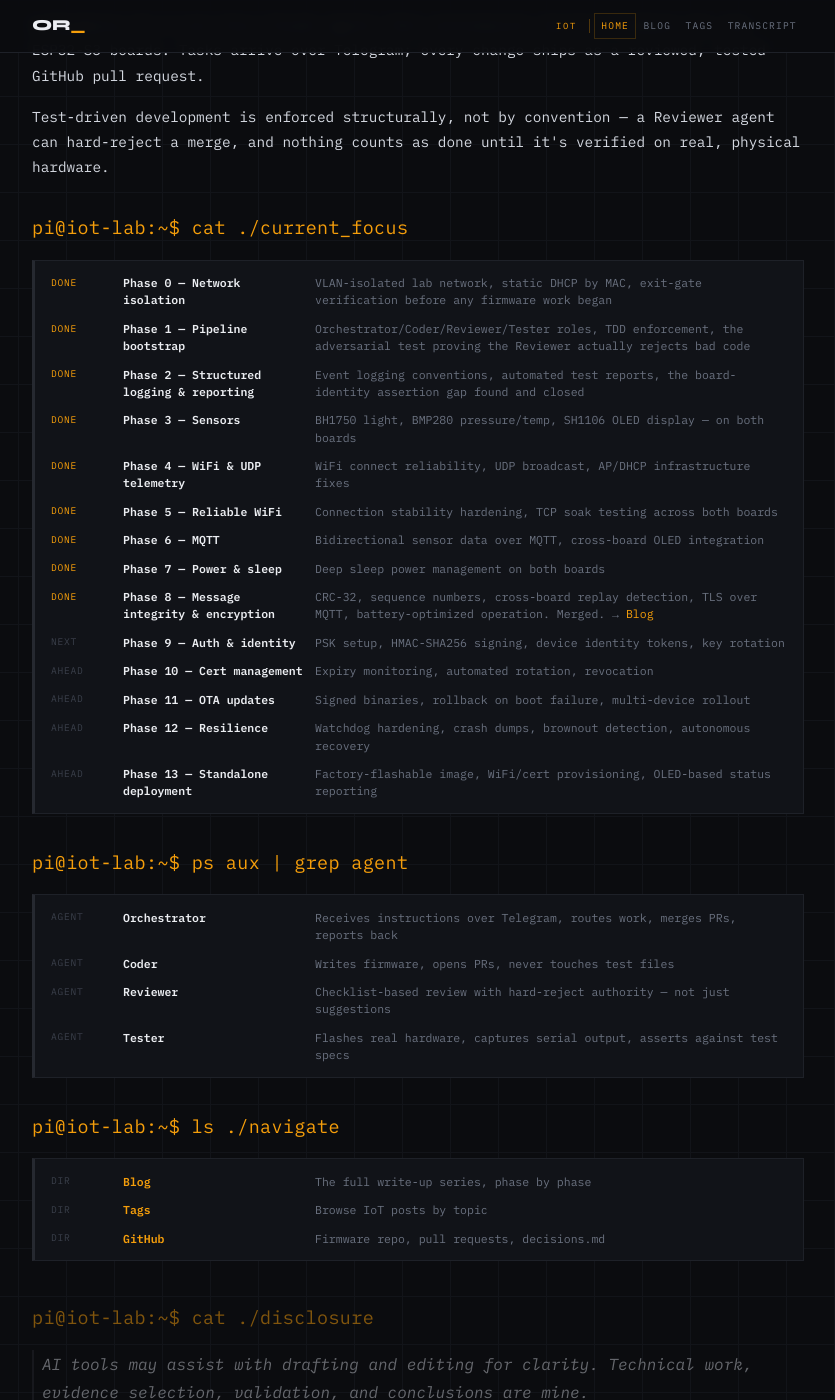
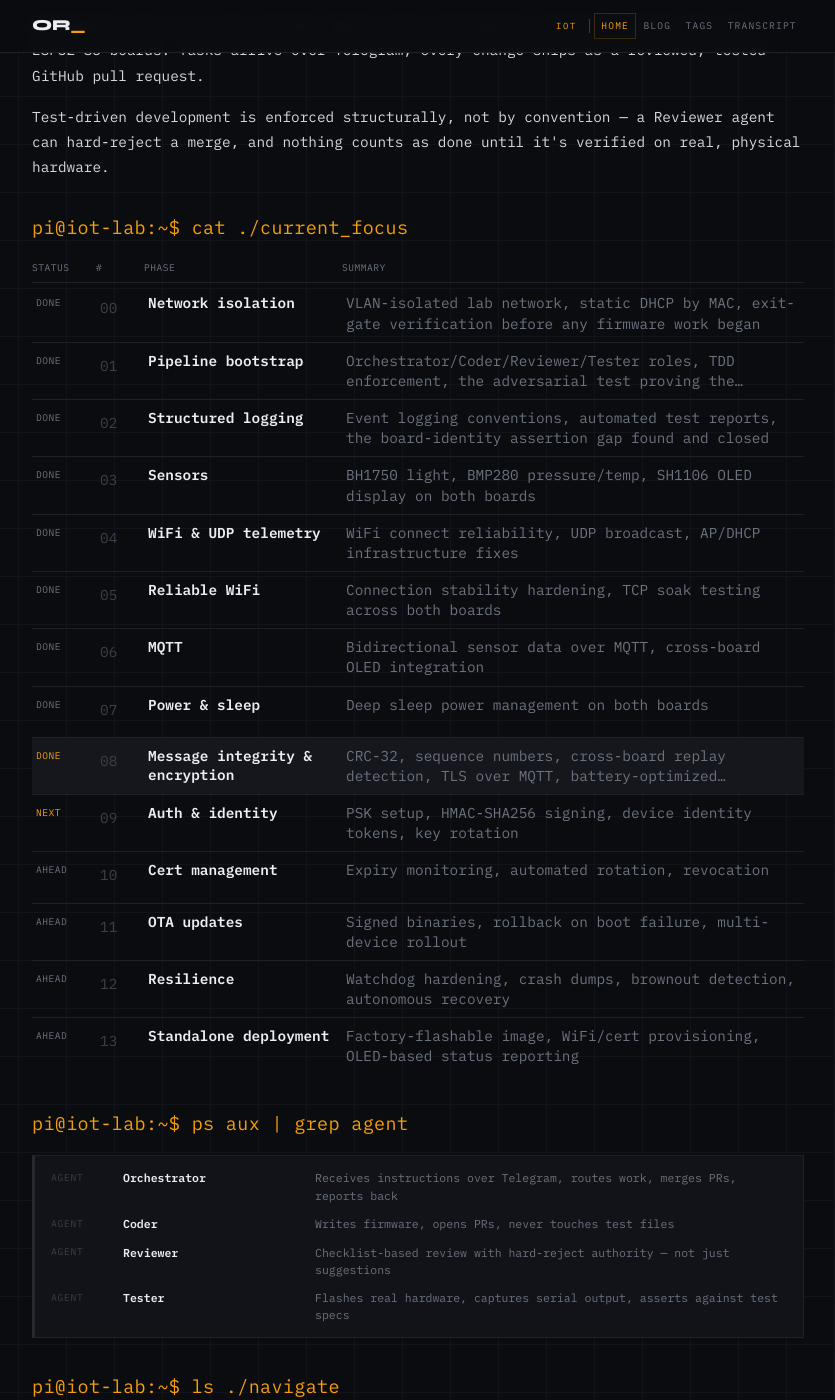
Before and after one commit to ondrejrollinger/ondrejrollinger.github.io, a Jekyll site: the page built from iot/index.md, in a window 1280 px wide and 1400 px high, scrolled down 218 px. Shown: the whole window, without its empty margins (222-1057 px from the left). Built offline with Jekyll 4.4.1, drawn with Linux system fonts in a browser that asks for light colours.

Commit message:
Redesign IoT current_focus as a fixed-row grid table
Replace the terminal-listing rows for the phase roadmap with a
proper 4-column CSS grid (status/#/phase/summary). New .phase-grid,
.phase-row, .phase-status/-num/-title/-desc classes in theme.css,
scoped separately from .terminal-listing so the agent roster and
navigate list on the same page are unaffected. Long descriptions
clamp to 2 lines (3 on mobile) with an ellipsis instead of growing
the row; Phase 8 gets a background tint via .phase-row--active as
the current milestone, Phase 9 gets .phase-row--next for amber
status text. Includes a best-effort mobile reflow under 600px.

Verified visually with Playwright screenshots at 900px and 375px
viewports: desktop grid aligns correctly with truncation working as
intended, Phase 8 is visually distinguished, and the mobile layout
reflows cleanly with the header row hidden.

Co-Authored-By: Claude Sonnet 5 <noreply@anthropic.com>
Claude-Session: https://claude.ai/code/session_01NB93LtysBtos1HxoQe2HVf

```diff
--- a/assets/css/theme.css
+++ b/assets/css/theme.css
@@ -765,6 +765,85 @@ input[type="search"]:focus {
   border-left: 2px solid var(--border-2);
 }
 
+/* ── Phase grid (current_focus) ──────────────────────────── */
+.phase-grid { margin-top: 0.5rem; }
+
+.phase-grid-head {
+  display: grid;
+  grid-template-columns: 56px 40px 190px 1fr;
+  gap: 8px;
+  font-family: var(--font-mono);
+  font-size: 0.6rem;
+  text-transform: uppercase;
+  letter-spacing: 0.05em;
+  color: var(--muted);
+  border-bottom: 1px solid var(--border);
+  padding-bottom: 6px;
+  margin-bottom: 2px;
+}
+
+.phase-row {
+  display: grid;
+  grid-template-columns: 56px 40px 190px 1fr;
+  gap: 8px;
+  padding: 8px 4px;
+  border-bottom: 1px solid var(--border);
+  min-height: 3.2rem;
+  align-items: start;
+}
+.phase-row:last-child { border-bottom: none; }
+
+.phase-row--active { background: var(--surface-2); }
+
+.phase-status {
+  font-family: var(--font-mono);
+  font-size: 0.6rem;
+  text-transform: uppercase;
+  letter-spacing: 0.05em;
+  color: var(--muted);
+  padding-top: 2px;
+}
+.phase-row--active .phase-status,
+.phase-row--next .phase-status { color: var(--embedded); }
+
+.phase-num {
+  font-family: var(--font-mono);
+  color: var(--dim);
+  padding-top: 2px;
+}
+
+.phase-title {
+  color: var(--text-bright);
+  font-weight: 600;
+  line-height: 1.35;
+}
+
+.phase-desc {
+  color: var(--muted);
+  line-height: 1.4;
+  display: -webkit-box;
+  -webkit-line-clamp: 2;
+  -webkit-box-orient: vertical;
+  overflow: hidden;
+}
+.phase-desc a { color: var(--embedded); }
+
+@media (max-width: 600px) {
+  .phase-grid-head { display: none; }
+  .phase-row {
+    grid-template-columns: 44px 30px 1fr;
+  }
+  .phase-title, .phase-desc {
+    grid-column: 3;
+  }
+  .phase-title { padding-top: 0; }
+  .phase-desc {
+    grid-column: 1 / -1;
+    -webkit-line-clamp: 3;
+    margin-top: 2px;
+  }
+}
+
 /* ── Glossary list ──────────────────────────────────────── */
 .glossary-section {
   margin: 2rem 0 1rem;
--- a/iot/index.md
+++ b/iot/index.md
@@ -20,76 +20,93 @@ permalink: /iot/
 
 <p class="terminal-prompt">pi@iot-lab:~$ cat ./current_focus</p>
 
-<div class="terminal-listing">
-  <div class="tl-row">
-    <span class="tl-type tl-status-active">done</span>
-    <span class="tl-name">Phase 0 — Network isolation</span>
-    <span class="tl-desc">VLAN-isolated lab network, static DHCP by MAC, exit-gate verification before any firmware work began</span>
+<div class="phase-grid">
+  <div class="phase-grid-head">
+    <div>status</div><div>#</div><div>phase</div><div>summary</div>
   </div>
-  <div class="tl-row">
-    <span class="tl-type tl-status-active">done</span>
-    <span class="tl-name">Phase 1 — Pipeline bootstrap</span>
-    <span class="tl-desc">Orchestrator/Coder/Reviewer/Tester roles, TDD enforcement, the adversarial test proving the Reviewer actually rejects bad code</span>
+  <div class="phase-row">
+    <div class="phase-status">done</div>
+    <div class="phase-num">00</div>
+    <div class="phase-title">Network isolation</div>
+    <div class="phase-desc">VLAN-isolated lab network, static DHCP by MAC, exit-gate verification before any firmware work began</div>
   </div>
-  <div class="tl-row">
-    <span class="tl-type tl-status-active">done</span>
-    <span class="tl-name">Phase 2 — Structured logging &amp; reporting</span>
-    <span class="tl-desc">Event logging conventions, automated test reports, the board-identity assertion gap found and closed</span>
+  <div class="phase-row">
+    <div class="phase-status">done</div>
+    <div class="phase-num">01</div>
+    <div class="phase-title">Pipeline bootstrap</div>
+    <div class="phase-desc">Orchestrator/Coder/Reviewer/Tester roles, TDD enforcement, the adversarial test proving the Reviewer actually rejects bad code</div>
   </div>
-  <div class="tl-row">
-    <span class="tl-type tl-status-active">done</span>
-    <span class="tl-name">Phase 3 — Sensors</span>
-    <span class="tl-desc">BH1750 light, BMP280 pressure/temp, SH1106 OLED display — on both boards</span>
+  <div class="phase-row">
+    <div class="phase-status">done</div>
+    <div class="phase-num">02</div>
+    <div class="phase-title">Structured logging</div>
+    <div class="phase-desc">Event logging conventions, automated test reports, the board-identity assertion gap found and closed</div>
   </div>
-  <div class="tl-row">
-    <span class="tl-type tl-status-active">done</span>
-    <span class="tl-name">Phase 4 — WiFi &amp; UDP telemetry</span>
-    <span class="tl-desc">WiFi connect reliability, UDP broadcast, AP/DHCP infrastructure fixes</span>
+  <div class="phase-row">
+    <div class="phase-status">done</div>
+    <div class="phase-num">03</div>
+    <div class="phase-title">Sensors</div>
+    <div class="phase-desc">BH1750 light, BMP280 pressure/temp, SH1106 OLED display on both boards</div>
   </div>
-  <div class="tl-row">
-    <span class="tl-type tl-status-active">done</span>
-    <span class="tl-name">Phase 5 — Reliable WiFi</span>
-    <span class="tl-desc">Connection stability hardening, TCP soak testing across both boards</span>
+  <div class="phase-row">
+    <div class="phase-status">done</div>
+    <div class="phase-num">04</div>
+    <div class="phase-title">WiFi &amp; UDP telemetry</div>
+    <div class="phase-desc">WiFi connect reliability, UDP broadcast, AP/DHCP infrastructure fixes</div>
   </div>
-  <div class="tl-row">
-    <span class="tl-type tl-status-active">done</span>
-    <span class="tl-name">Phase 6 — MQTT</span>
-    <span class="tl-desc">Bidirectional sensor data over MQTT, cross-board OLED integration</span>
+  <div class="phase-row">
+    <div class="phase-status">done</div>
+    <div class="phase-num">05</div>
+    <div class="phase-title">Reliable WiFi</div>
+    <div class="phase-desc">Connection stability hardening, TCP soak testing across both boards</div>
   </div>
-  <div class="tl-row">
-    <span class="tl-type tl-status-active">done</span>
-    <span class="tl-name">Phase 7 — Power &amp; sleep</span>
-    <span class="tl-desc">Deep sleep power management on both boards</span>
+  <div class="phase-row">
+    <div class="phase-status">done</div>
+    <div class="phase-num">06</div>
+    <div class="phase-title">MQTT</div>
+    <div class="phase-desc">Bidirectional sensor data over MQTT, cross-board OLED integration</div>
   </div>
-  <div class="tl-row tl-active">
-    <span class="tl-type tl-status-active">done</span>
-    <span class="tl-name">Phase 8 — Message integrity &amp; encryption</span>
-    <span class="tl-desc">CRC-32, sequence numbers, cross-board replay detection, TLS over MQTT, battery-optimized operation. Merged. → <a href="/iot/blog/">Blog</a></span>
+  <div class="phase-row">
+    <div class="phase-status">done</div>
+    <div class="phase-num">07</div>
+    <div class="phase-title">Power &amp; sleep</div>
+    <div class="phase-desc">Deep sleep power management on both boards</div>
   </div>
-  <div class="tl-row">
-    <span class="tl-type">next</span>
-    <span class="tl-name">Phase 9 — Auth &amp; identity</span>
-    <span class="tl-desc">PSK setup, HMAC-SHA256 signing, device identity tokens, key rotation</span>
+  <div class="phase-row phase-row--active">
+    <div class="phase-status">done</div>
+    <div class="phase-num">08</div>
+    <div class="phase-title">Message integrity &amp; encryption</div>
+    <div class="phase-desc">CRC-32, sequence numbers, cross-board replay detection, TLS over MQTT, battery-optimized operation. Merged. → <a href="/iot/blog/">Blog</a></div>
   </div>
-  <div class="tl-row">
-    <span class="tl-type">ahead</span>
-    <span class="tl-name">Phase 10 — Cert management</span>
-    <span class="tl-desc">Expiry monitoring, automated rotation, revocation</span>
+  <div class="phase-row phase-row--next">
+    <div class="phase-status">next</div>
+    <div class="phase-num">09</div>
+    <div class="phase-title">Auth &amp; identity</div>
+    <div class="phase-desc">PSK setup, HMAC-SHA256 signing, device identity tokens, key rotation</div>
   </div>
-  <div class="tl-row">
-    <span class="tl-type">ahead</span>
-    <span class="tl-name">Phase 11 — OTA updates</span>
-    <span class="tl-desc">Signed binaries, rollback on boot failure, multi-device rollout</span>
+  <div class="phase-row">
+    <div class="phase-status">ahead</div>
+    <div class="phase-num">10</div>
+    <div class="phase-title">Cert management</div>
+    <div class="phase-desc">Expiry monitoring, automated rotation, revocation</div>
   </div>
-  <div class="tl-row">
-    <span class="tl-type">ahead</span>
-    <span class="tl-name">Phase 12 — Resilience</span>
-    <span class="tl-desc">Watchdog hardening, crash dumps, brownout detection, autonomous recovery</span>
+  <div class="phase-row">
+    <div class="phase-status">ahead</div>
+    <div class="phase-num">11</div>
+    <div class="phase-title">OTA updates</div>
+    <div class="phase-desc">Signed binaries, rollback on boot failure, multi-device rollout</div>
   </div>
-  <div class="tl-row">
-    <span class="tl-type">ahead</span>
-    <span class="tl-name">Phase 13 — Standalone deployment</span>
-    <span class="tl-desc">Factory-flashable image, WiFi/cert provisioning, OLED-based status reporting</span>
+  <div class="phase-row">
+    <div class="phase-status">ahead</div>
+    <div class="phase-num">12</div>
+    <div class="phase-title">Resilience</div>
+    <div class="phase-desc">Watchdog hardening, crash dumps, brownout detection, autonomous recovery</div>
+  </div>
+  <div class="phase-row">
+    <div class="phase-status">ahead</div>
+    <div class="phase-num">13</div>
+    <div class="phase-title">Standalone deployment</div>
+    <div class="phase-desc">Factory-flashable image, WiFi/cert provisioning, OLED-based status reporting</div>
   </div>
 </div>
 
```
